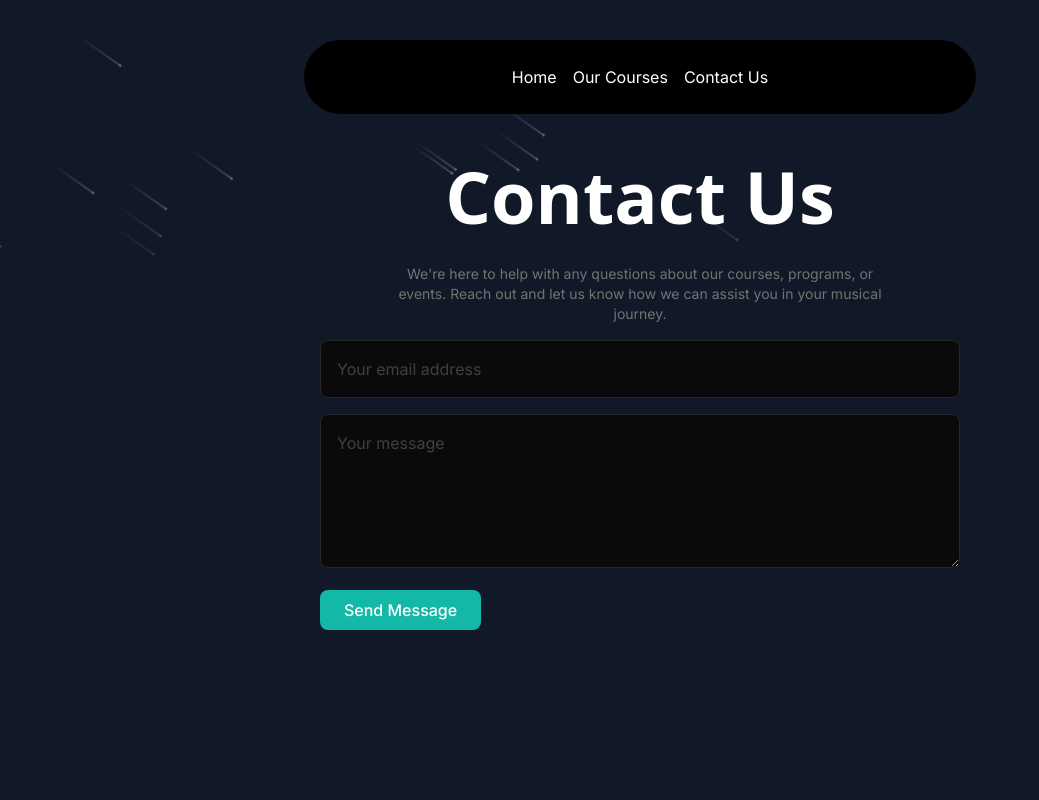
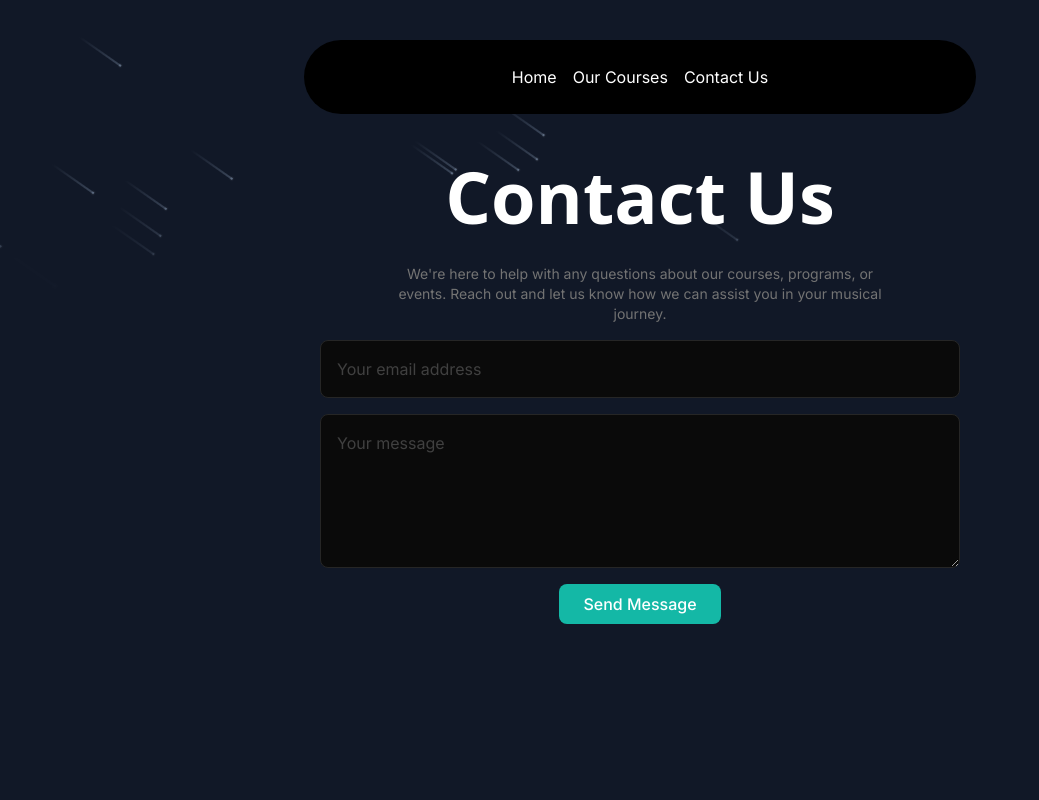
Before and after one commit to PartikMalasi/Next-JS-Music-Academy, a Next.js app: page /contact in a window 1280 px wide. Shown: the top 800 px of the page, without its empty margins (0-1039 px from the left). Built offline with nearby package versions, Linux system fonts and the light colour scheme.

Commit message:
added flex in contact

```diff
--- a/src/app/contact/page.tsx
+++ b/src/app/contact/page.tsx
@@ -29,7 +29,7 @@ function MusicSchoolContactUs() {
           programs, or events. Reach out and let us know how we can assist you
           in your musical journey.
         </p>
-        <form onSubmit={handleSubmit} className="space-y-4 mt-4">
+        <form onSubmit={handleSubmit} className="space-y-4 mt-4 text-center flex items-center justify-center flex-col">
           <input
             type="email"
             value={email}
```
